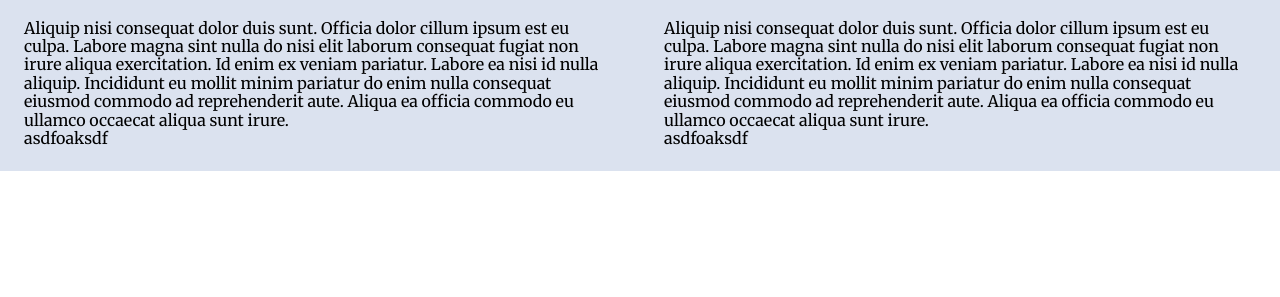
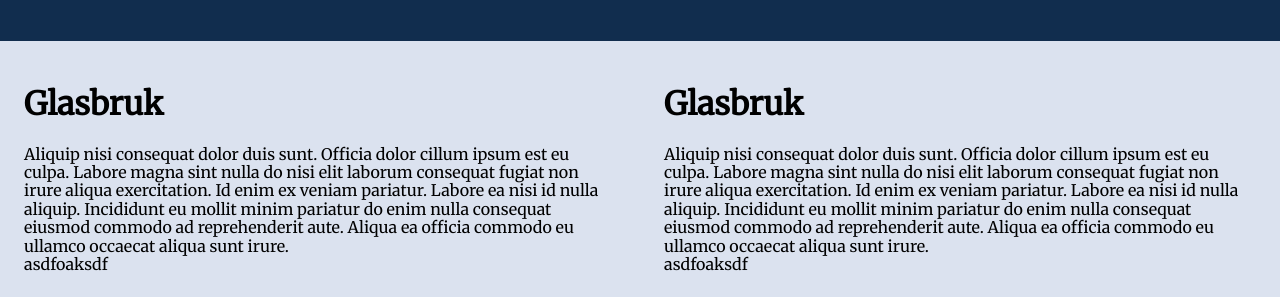
Before and after one commit to Robintorn/EVXFEH17_Robin_T-rn, a plain HTML site: page HTMLCSS3_SEO/Inlamningar/projekt/index.html in a window 1280 px wide. Shown: the part 791-1088 px from the top of the page. Before the commit the page ends 962 px from the top, so only its background shows below. Drawn offline with nearby package versions, Linux system fonts and the light colour scheme.

Commit message:
Changes to header regarding flexibillity

```diff
--- a/HTMLCSS3_SEO/Inlamningar/projekt/css/style.css
+++ b/HTMLCSS3_SEO/Inlamningar/projekt/css/style.css
@@ -9,7 +9,7 @@
 .grid{
     display: grid;
     grid-template-columns: 1fr 1fr;
-    grid-template-rows: 100px auto;
+    grid-template-rows: auto;
     grid-template-areas: "header header" "main main" "sidebar sidebar" "footer footer"
 }
 
```
